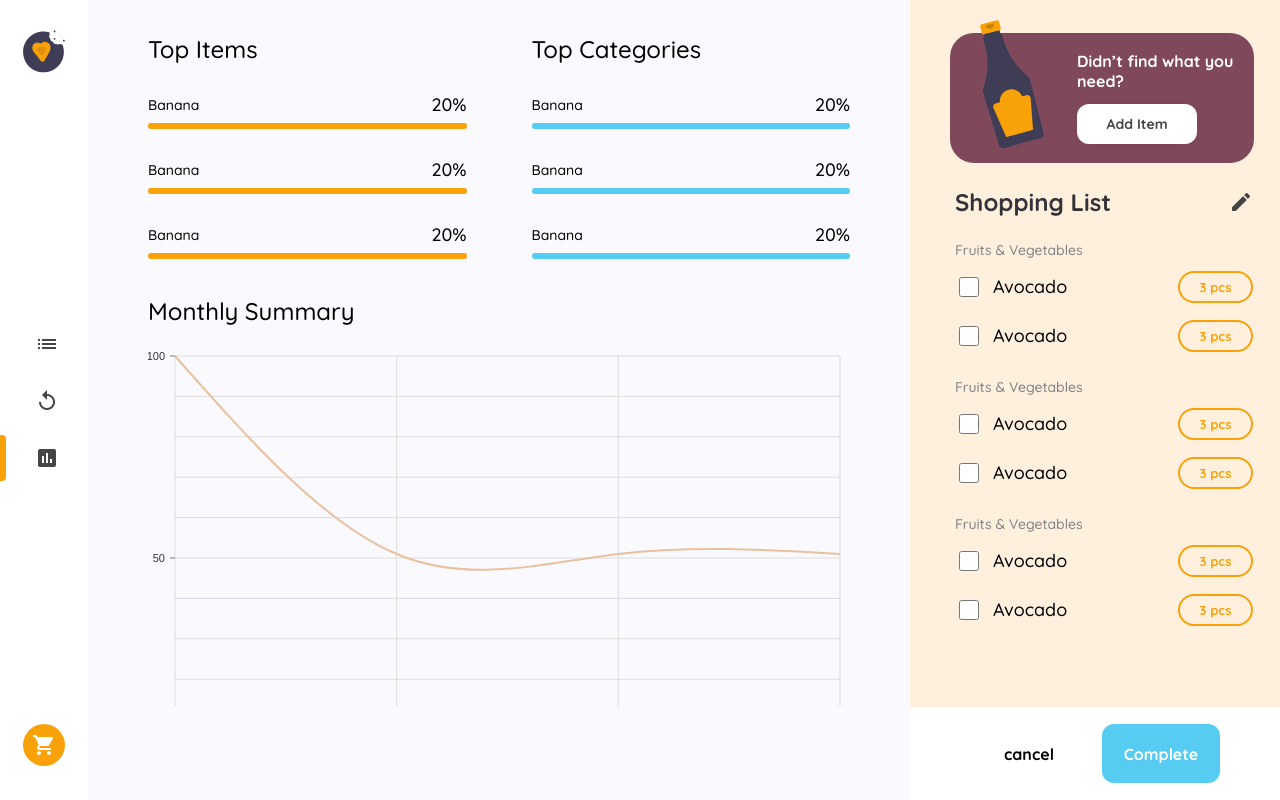
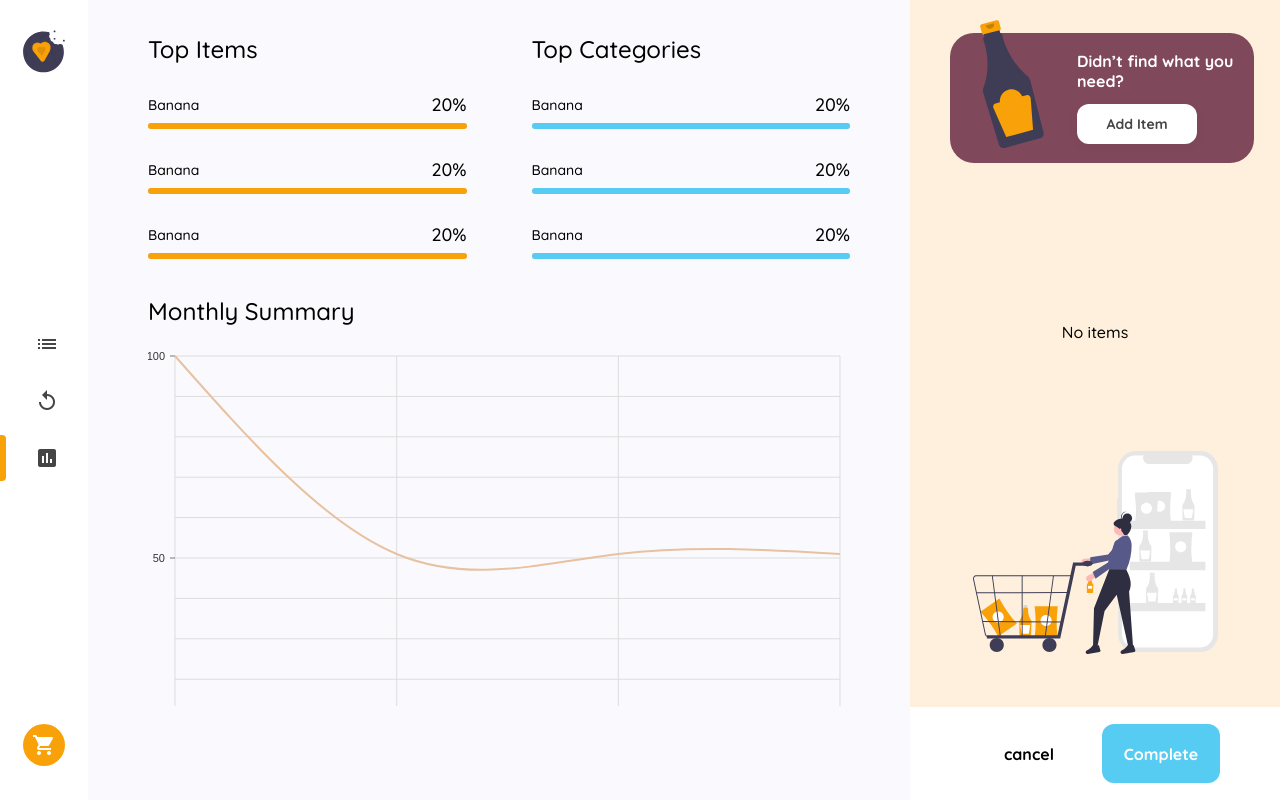
Before and after one commit to makjnr317/Shoppingify-devChallenges, a React (Create React App) app in the folder frontend/: page /statistics in a window 1280 px wide. Built offline with nearby package versions, Linux system fonts and the light colour scheme.

Commit message:
🤸‍♀️

```diff
--- a/frontend/src/App.css
+++ b/frontend/src/App.css
@@ -74,25 +74,6 @@ div#root{
     position: relative;
     top: -36px;
 }
-
-.empty_list{
-    display: flex;
-    flex-direction: column;
-    align-items: center;
-    justify-content: space-between;
-    height: -webkit-fill-available;
-}
-
-
-.empty_list figure{
-    margin: 0;
-}
-
-.empty_list img{
-    position: relative;
-    bottom: -12px;
-}
-
 
 .shoppingHistory{
     grid-row: 1/3;
--- a/frontend/src/components/foodList.css
+++ b/frontend/src/components/foodList.css
@@ -1,5 +1,6 @@
 .add-icon{
-    color:#C1C1C4
+    color:#C1C1C4;
+    margin: 0 2px;
 }
 
 .food_item{
@@ -16,11 +17,13 @@
 
 .food_list{
     grid-row: 2/3;
-    display: grid;
+    display: flex;
     grid-row-gap: 48px;
     padding-bottom: 20px;
     overflow-y: auto;
     overflow-x: hidden;
+    height: 100%;
+    flex-direction: column;
 }
 
 .category h3{
--- a/frontend/src/components/foodList.js
+++ b/frontend/src/components/foodList.js
@@ -1,21 +1,23 @@
 import React, { useState, useEffect } from 'react'
 import "./foodList.css"
 import axios from 'axios'
-import { setViewDetails, populate } from '../redux/actions'
+import { setViewDetails, populate , addItem} from '../redux/actions'
 import { useDispatch , useSelector} from 'react-redux'
 
 function FoodItem({text, id, category}) {
 	const dispatch = useDispatch()
 
-	const handleClick = (id) =>{
-		dispatch(populate(id, category))
-		dispatch(setViewDetails())
+	const handleClick = (event, id) =>{
+		if (document.querySelector(`#${text}`) === event.target){
+			dispatch(populate(id, category))
+			dispatch(setViewDetails())
+		}
 	}
 
     return (
-        <div className="food_item" onClick={() => handleClick(id,category)}>
+        <div className="food_item" id={text} onClick={(event) => handleClick(event,id)}>
             {text}
-			<span className="material-icons add-icon">add</span>
+			<span className="material-icons add-icon" onClick={() => dispatch(addItem(category, text, id)) }>add</span>
         </div>
     )
 }
@@ -43,7 +45,7 @@ export default function FoodList(){
 
 	return(
 		<div className="food_list">
-			{data.map((category, i) => (<FoodCategory key={i} category={category.category} food={category.food}/> ))}
+			{data.map((category, i) => ((category.food.length > 0) && <FoodCategory key={i} category={category.category} food={category.food}/> ))}
 		</div>
 	)
 }
--- a/frontend/src/components/modal.js
+++ b/frontend/src/components/modal.js
@@ -1,7 +1,7 @@
 import React from 'react'
 import "./modal.css"
 import {useDispatch} from "react-redux"
-import {toggleModal} from "../redux/actions"
+import {toggleModal, clearList} from "../redux/actions"
 
 export default function Modal(){
 	const dispatch = useDispatch()
@@ -23,7 +23,10 @@ export default function Modal(){
 					<div className="modalCancel" onClick={()=> dispatch(toggleModal())}>
 						Cancel
 					</div>
-					<div className="modalApprove">
+					<div className="modalApprove" onClick={() => {
+						dispatch(clearList())
+						dispatch(toggleModal())
+					}}>
 						Yes
 					</div>
 				</div>
--- a/frontend/src/components/shoppingList.css
+++ b/frontend/src/components/shoppingList.css
@@ -14,9 +14,8 @@
 
 .shoppingList{
     padding: 0 27px 0 45px;
-    height: -webkit-fill-available;
-    height: -moz-available;
     overflow-y: auto;
+    margin-bottom: auto;
 }
 
 .shoppingListGrid{
@@ -191,3 +190,18 @@
     border-color: #C1C1C4;
     background-color: #C1C1C4;
 }
+
+.empty_list{
+    display: flex;
+    flex-direction: column;
+    align-items: center;
+    justify-content: space-between;
+    margin: auto;
+}
+
+
+.empty_list figure{
+    margin: 0;
+    position: relative;
+    bottom: -93px;
+}
--- a/frontend/src/components/shoppingList.js
+++ b/frontend/src/components/shoppingList.js
@@ -1,4 +1,4 @@
-import React from 'react'
+import React, { useState } from 'react'
 import "./shoppingList.css"
 import sauce from "../images/source.svg"
 import empty from "../images/undraw_shopping_app_flsj 1.svg"
@@ -23,11 +23,14 @@ function AddItem(){
 }
 
 function SaveListEdit({empty}){
+    const [name, setname] = useState("")
+    const dispatch = useDispatch()
+
 	return(
 		<div className="SaveList">
 			<div className={`${(empty)? "border-gray ": ""}ListNameSave`}>
-				<input type="text" placeholder="Enter a name"/>
-				<div className={`${(empty)? "button-gray ": ""}SaveListButton`}>
+				<input type="text" placeholder="Enter a name" value={name} onChange={(event) => setname(event.target.value)}/>
+				<div className={`${(empty)? "button-gray ": ""}SaveListButton`} onClick={() => {dispatch(alterName(name)); setname("")}}>
 					Save
 				</div>
 			</div>
@@ -36,17 +39,19 @@ function SaveListEdit({empty}){
 }
 
 
-function ShoppingListItem({inde, count= "3"}){
+function ShoppingListItem({index, name ,count, id, category}){
+    const dispatch = useDispatch()
     const edit = useSelector(state => state.edit)
-    var dynamicElement = `.modifyCount-${inde}`
-    var listItemName = `.listItemName-${inde}`
-    var checkbox = `.checbox-${inde}`
+    var dynamicElement = `.modifyCount-${index}`
+    var listItemName = `.listItemName-${index}`
+    var checkbox = `.checbox-${index}`
+    const _id = id
 
-    const handleHover = (inde) =>{
+    const handleHover = () =>{
         document.querySelector(dynamicElement).style.display = "flex";
     }
 
-    const handleLeave = (inde) =>{
+    const handleLeave = () =>{
         document.querySelector(dynamicElement).style.display = "none";
     }
 
@@ -64,20 +69,30 @@ function ShoppingListItem({inde, count= "3"}){
 
         <div className="shoppingListItem">
             <div>
-                {!edit && <input type="checkbox" className={`checbox-${inde}`} onChange={handleToggle}/>}
-                <p className={`listItemName-${inde} listItemName`}>Avocado</p>
+                {!edit && <input type="checkbox" className={`checbox-${index}`} onChange={handleToggle}/>}
+                <p className={`listItemName-${index} listItemName`}>{name}</p>
             </div>
             <div>
                 <div className="modifyCountPlaceholder" onMouseOver={(edit)? handleHover: undefined} onMouseLeave={handleLeave}>
-                    <div className={`modifyCount-${inde} modifyCount`}>
+                    <div className={`modifyCount-${index} modifyCount`}>
                         <div className="trashBox">
-                        <span className="material-icons">delete_outline</span>
+                        <span className="material-icons" onClick={()=> dispatch(itemRemove(category, id))}>delete_outline</span>
                         </div>
-                        <span className="material-icons modify-count">add</span>
+                        <span className="material-icons modify-count" onClick={() => {
+                            dispatch(itemNumberChange(category, id, 1))
+                            }}>add</span>
                         <div className="SlistItemCount">
                             {count} pcs
                         </div>
-                        <span className="material-icons modify-count">remove</span>
+                        <span className="material-icons modify-count"
+                            onClick={() => {
+                                if (count > 1){
+                                    dispatch(itemNumberChange(category, id, -1))
+                                }else{
+                                    dispatch(itemRemove(category, id))
+                                }
+                            }}>
+                            remove</span>
                     </div>
                 </div>
 
@@ -89,13 +104,12 @@ function ShoppingListItem({inde, count= "3"}){
     )
 }
 
-function ShoppingListCategory({index}){
+function ShoppingListCategory({category, food}){
     return(
         <div className="shoppinglistcategory">
-            <h4 className="categoryheading">Fruits & Vegetables</h4>
+            <h4 className="categoryheading">{category}</h4>
             <div className="sListItemGrid">
-                <ShoppingListItem inde={`${index}-0`}/>
-                <ShoppingListItem inde={`${index}-1`}/>
+                {food.map((foodItem, i) => (<ShoppingListItem key={i} index={`${category}-${i}`} name={foodItem.name} count={foodItem.number} id={foodItem.foodItemId} category={category}/>))}
             </div>
         </div>
     )
@@ -114,18 +128,17 @@ function EmptyList(){
 	)
 }
 
-function NonEmptyList(){
+function NonEmptyList({name, items}){
     const dispatch = useDispatch()
+
     return(
         <div className="shoppingList">
             <div className="shoppingListHeader">
-                <h3>Shopping List</h3>
+                <h3>{name}</h3>
                 <span className="material-icons edit-icon" onClick={() => dispatch(setEdit())}>edit</span>
             </div>
             <div className="shoppingListGrid">
-                <ShoppingListCategory index ="0"/>
-                <ShoppingListCategory index ="1"/>
-                <ShoppingListCategory index ="2"/>
+                {items.map((category, i) => ( (category.food.length > 0) && <ShoppingListCategory key={i} food={category.food} category={category.category}/>))}
             </div>
         </div>
     )
@@ -145,12 +158,13 @@ function SaveList(){
 
 export default function ShoppingList(){
     const edit = useSelector(state => state.edit)
+    const list = useSelector(state => state.shoppingList)
 
-    var empty = false
+    const empty = list.items.length === 0
     return(
         <>
             <AddItem/>
-            {(empty)? <EmptyList/>: <NonEmptyList/>}
+            {(empty)? <EmptyList/>: <NonEmptyList name={list.name} items={list.items}/>}
             {(edit)? <SaveListEdit empty={empty}/> : <SaveList/>}
         </>
     )
--- a/frontend/src/redux/actions.js
+++ b/frontend/src/redux/actions.js
@@ -10,40 +10,40 @@ export const toggleModal = () => {return {type: "TOGGLE_MODAL"}}
 
 export const dataUpdate = () => {return {type: "WATCH_DATA"}}
 
-export const alterName = () => {
+export const alterName = (name) => {
     return {
             type: "ALTER_NAME",
-            payload: "Birthday Party"
+            payload: name
 }}
 
-export const addItem = () => {
+export const addItem = (category, name, id) => {
     return {
             type: "ADD_ITEM",
             payload: {
-                "category" : "Fruits and Veges",
-                "name": "Avocado",
-                "foodItemID": "12345"
+                "category" : category,
+                "name": name,
+                "foodItemID": id
             }
 }}
 
 
 
-export const itemNumberChange = () => {
+export const itemNumberChange = (category,id,change) => {
     return {
             type: "ITEM_NUMBER_CHANGE",
             payload: {
-                "category" : "Fruits and Veges",
-                "foodItemID": "12345",
-                "change": -1
+                "category" : category,
+                "foodItemID": id,
+                "change": change
             }
 }}
 
-export const itemRemove = () => {
+export const itemRemove = (category, id) => {
     return {
             type: "ITEM_REMOVE",
             payload: {
-                "category" : "Fruits and Veges",
-                "foodItemID": "12345",
+                "category" : category,
+                "foodItemID": id,
             }
 }}
 
@@ -53,3 +53,5 @@ export const populate = (id,category) => {
             type: "POPULATE",
             payload: {id, category}
 }}
+
+export const clearList = (id,category) => {return {type: "CLEAR_LIST"}}
--- a/frontend/src/redux/reducers.js
+++ b/frontend/src/redux/reducers.js
@@ -69,6 +69,7 @@ const shoppingList = (state=initialShoppingList,action) =>{
             foods = state.items[index].food.map(a => a.foodItemId)
             foodIndex = foods.indexOf(foodItemId)
             foodItem = state.items[index].food[foodIndex]
+
             return {
                 ...state,
                 "items" : [
@@ -77,7 +78,7 @@ const shoppingList = (state=initialShoppingList,action) =>{
                             ...state.items[index],
                             "food": [
                                     ...state.items[index].food.slice(0, foodIndex),
-                                    {name: foodItem.name,foodItemId: foodItem.foodItemId, number: foodItem.number + change},
+                                    {name: foodItem.name, foodItemId: foodItem.foodItemId, number: foodItem.number + change},
                                     ...state.items[index].food.slice(foodIndex + 1)]
                         },
                         ...state.items.slice(index + 1)
@@ -107,6 +108,11 @@ const shoppingList = (state=initialShoppingList,action) =>{
                         },
                         ...state.items.slice(index + 1)
                 ]}
+        case "CLEAR_LIST":
+            return {
+                "name": state.name,
+                "items": []
+            }
         default:
             return state
     }
```
Also changed, not shown: frontend/src/components/viewDetails.js (+24 -5 lines), 1 other file (tests, documents, lock files or other folders).
